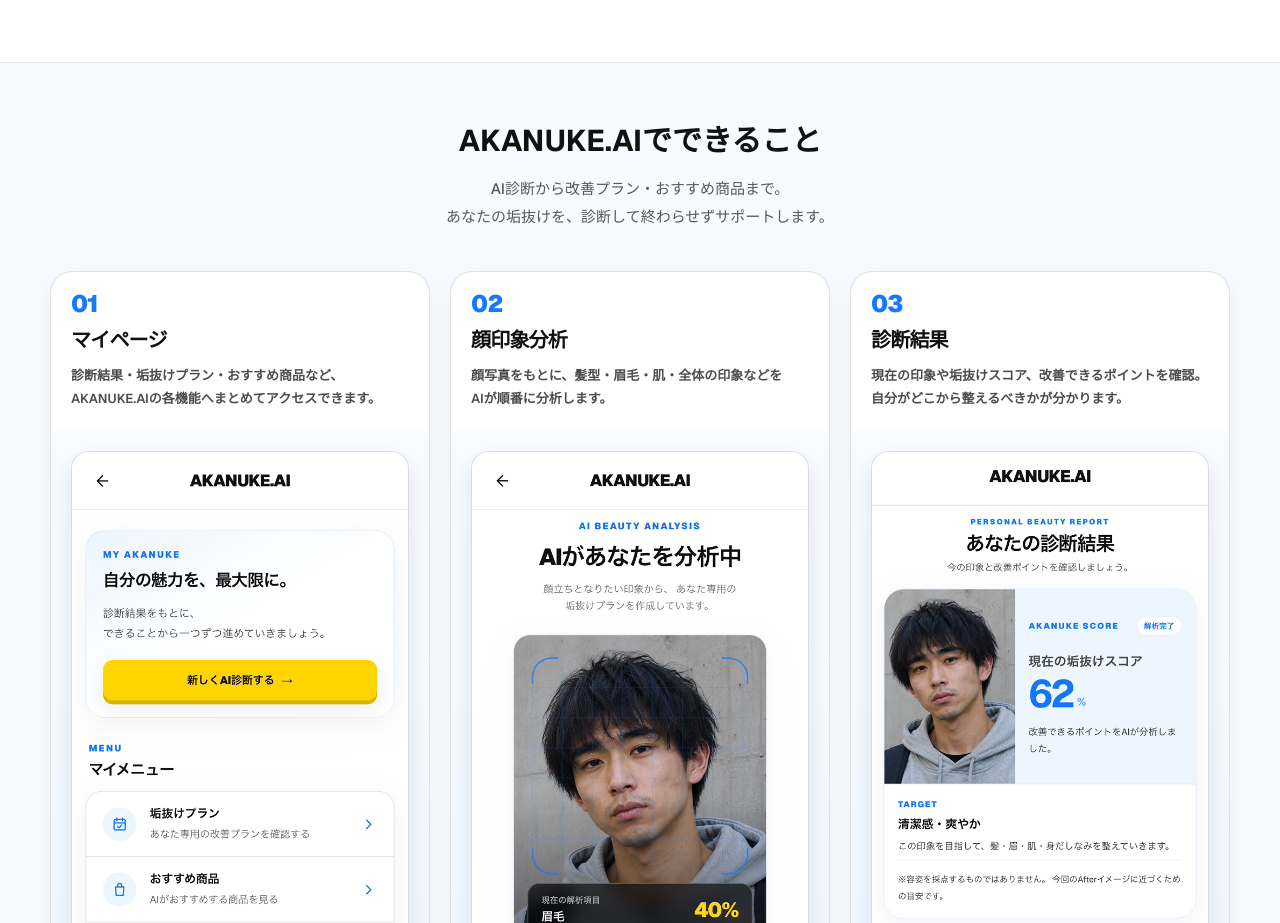
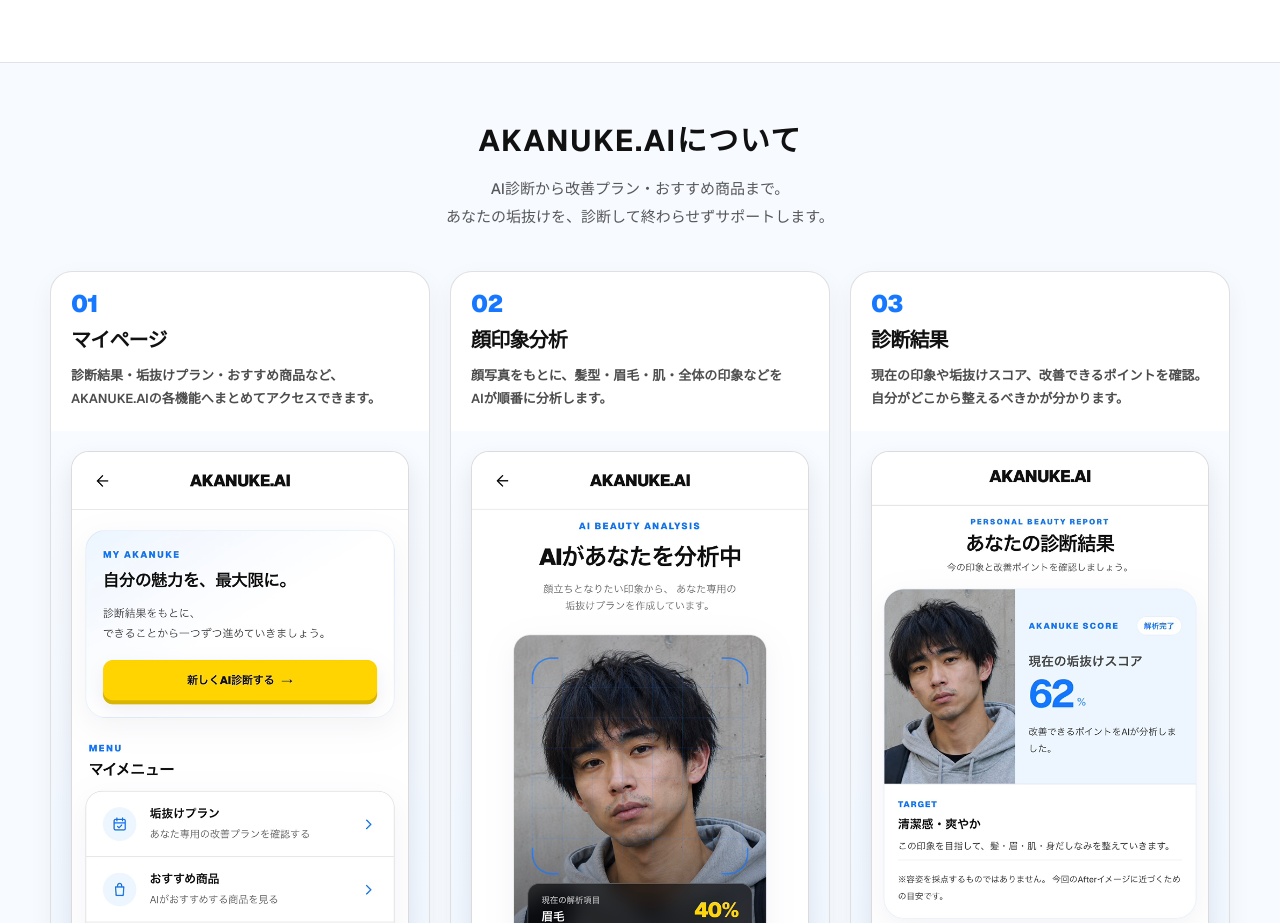
Before and after one commit to mori10tech/akanuke-ai, a Next.js app: page / in a window 1280 px wide. Shown: the part 1020-1943 px from the top of the page. Built offline with nearby package versions, Linux system fonts and the light colour scheme; no server answers.

Commit message:
機能紹介カードとスクリーンショットの枠線を調整

```diff
--- a/app/page.tsx
+++ b/app/page.tsx
@@ -661,8 +661,8 @@ export default function Home() {
         <div className="site-container">
           <div className="mx-auto max-w-3xl text-center">
 
-            <h2 className="mt-3 whitespace-nowrap text-2xl font-bold tracking-[0em] text-[#111111] sm:text-3xl">
-  AKANUKE.AIでできること
+            <h2 className="mt-3 whitespace-nowrap text-2xl font-bold tracking-[0.05em] text-[#111111] sm:text-3xl">
+  AKANUKE.AIについて
 </h2>
 
             <p className="mx-auto mt-4 max-w-2xl text-[13px] font-medium leading-7 text-black/65 sm:text-[15px]">
```
